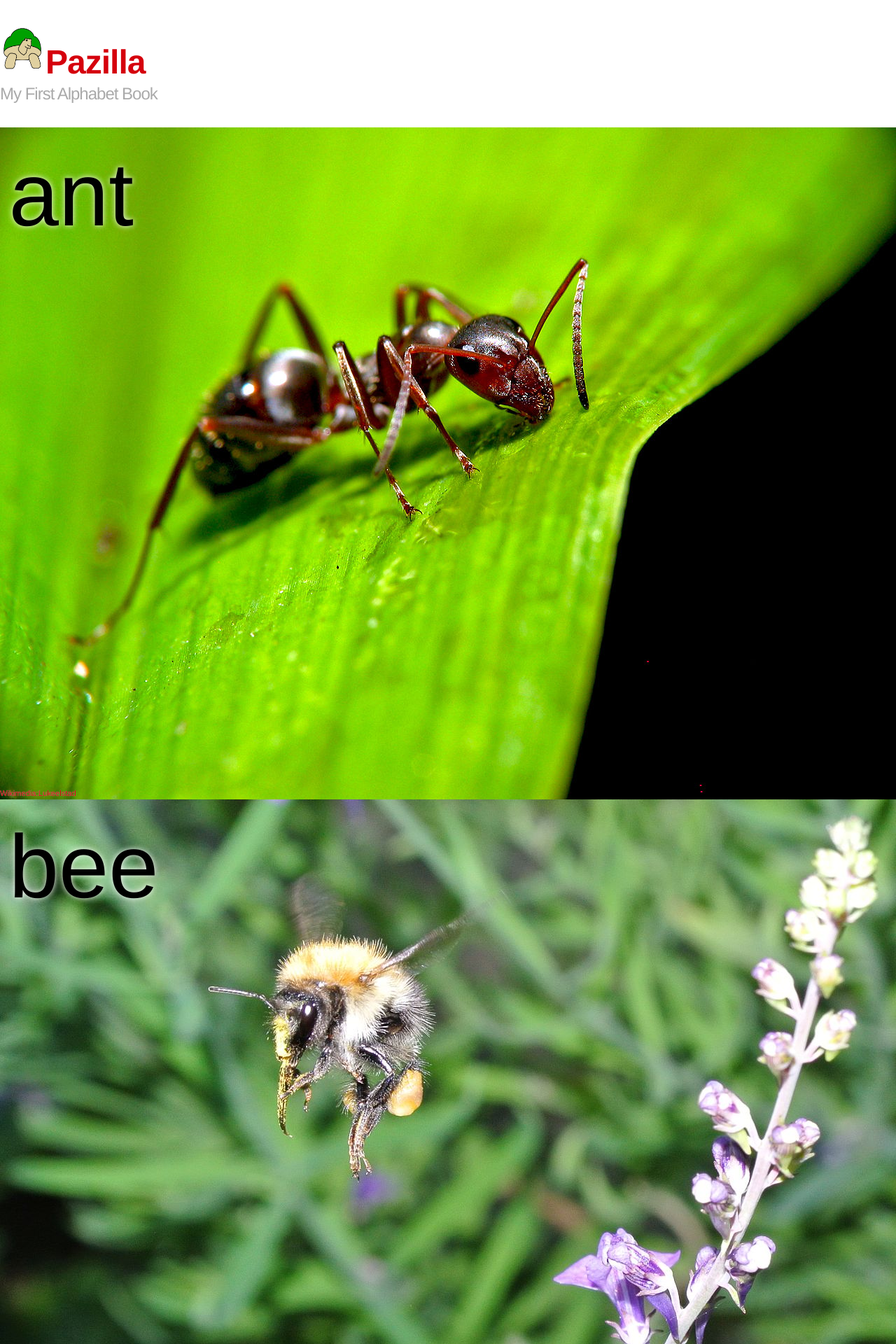
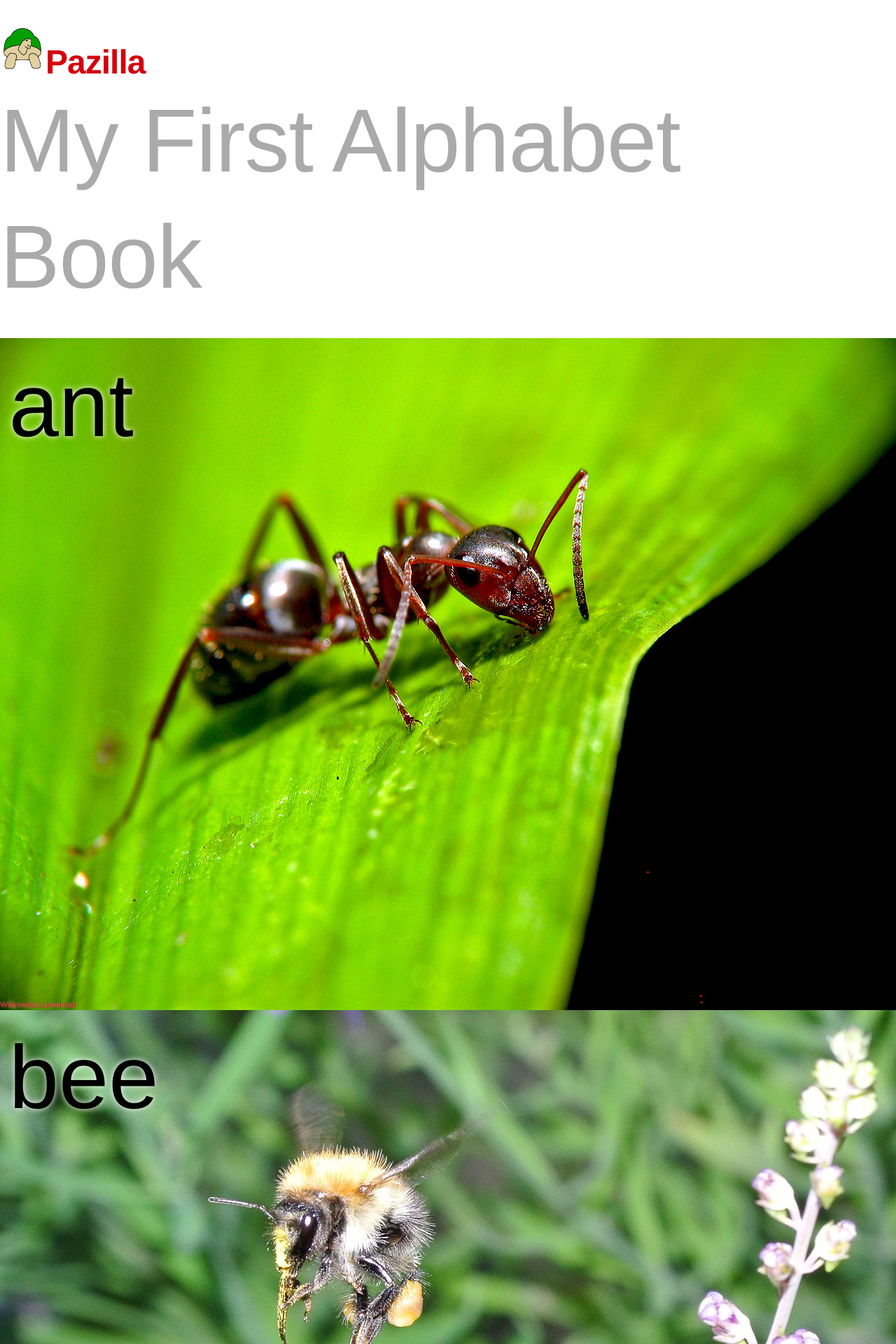
Before and after one commit to pazilla/my-first-alphabet-book-free-culture, a Jekyll site: the page built from index.markdown, in a window 1280 px wide. Shown: the top 1920 px of the page at 70% size. Built offline with Jekyll 4.4.1, drawn with Linux system fonts in a browser that asks for light colours; some web fonts are replaced.

Commit message:
increase title font to 10vw

```diff
--- a/stylesheets/stylesheet.css
+++ b/stylesheets/stylesheet.css
@@ -105,7 +105,7 @@
 
 header h2 {
   letter-spacing: -1px;
-  font-size: 24px;
+  font-size: 10vw;
   color: #aaa;
   font-weight: normal;
   line-height: 1.3;
```
